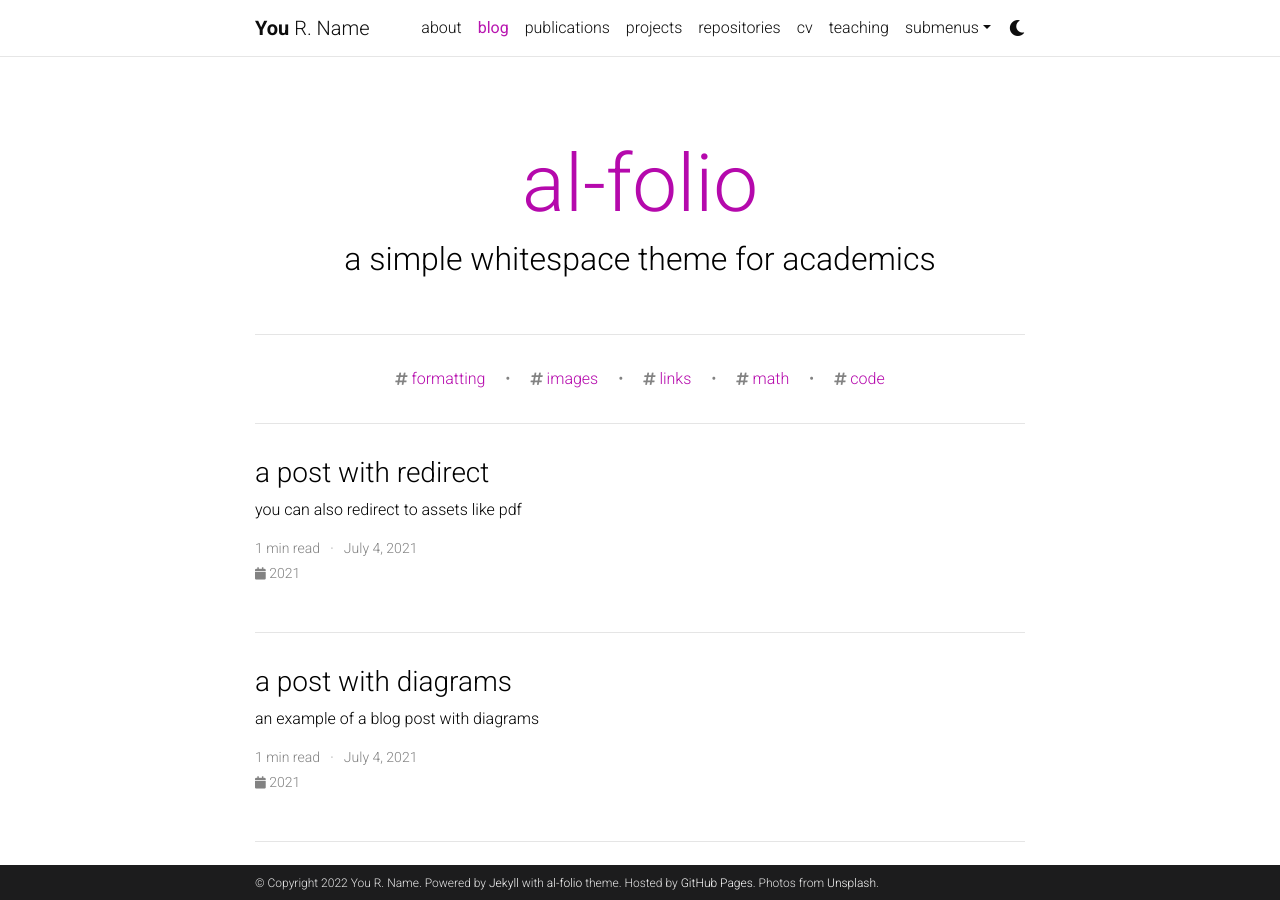
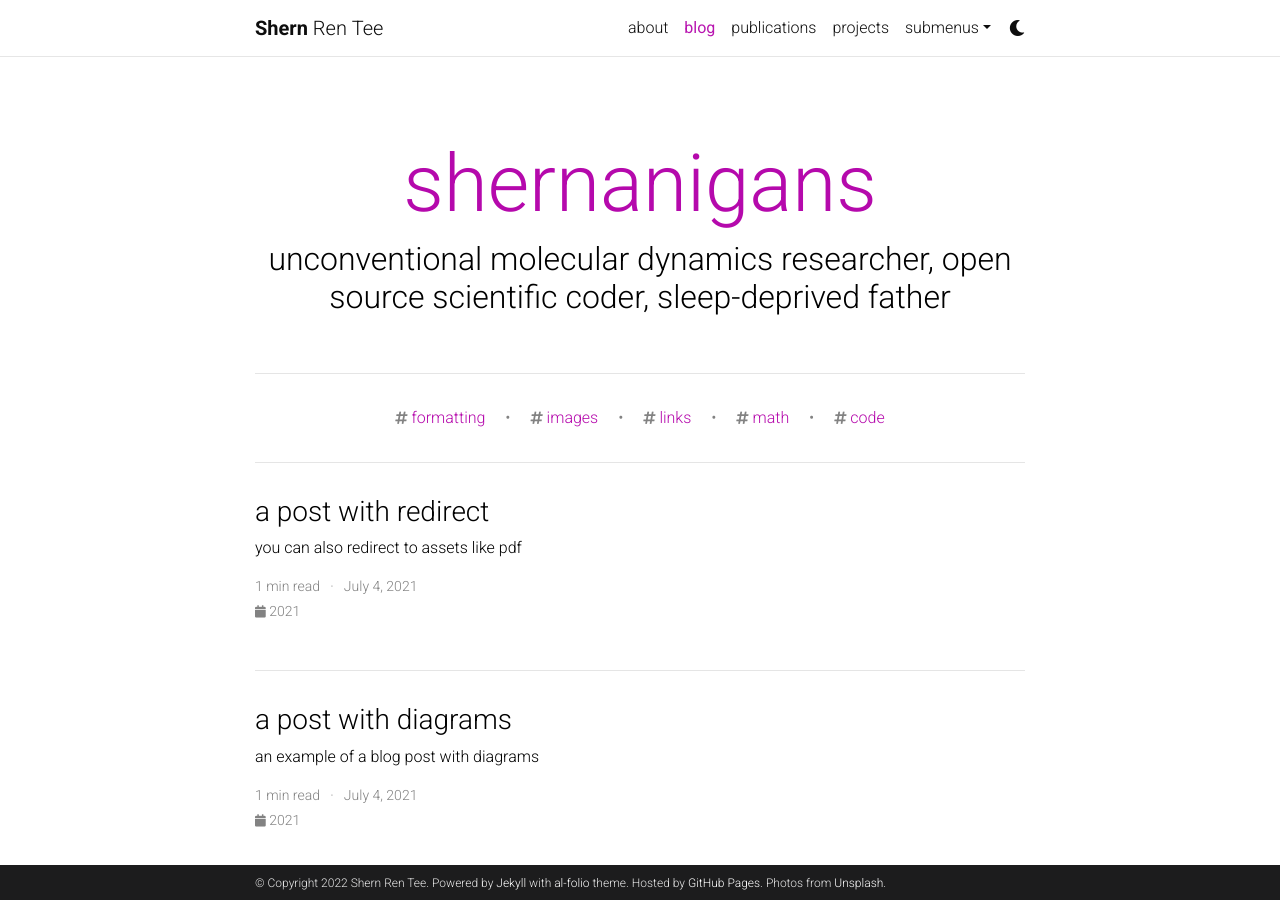
Before and after one commit to srtee/srtee.github.io, a Jekyll site: the page built from blog/index.html, in a window 1280 px wide and 900 px high. Built offline with Jekyll 4.4.1, drawn with Linux system fonts in a browser that asks for light colours; the list of posts is cut into pages by our own code; comment, search, counter and statistics services are not loaded; a style sheet for code colours, icons or effects is not loaded.

```diff
--- a/_config.yml
+++ b/_config.yml
@@ -3,23 +3,25 @@
 # -----------------------------------------------------------------------------
 
 title: blank # the website title (if blank, full name will be used instead)
-first_name: You
-middle_name: R.
-last_name: Name
-email: you@example.com
+first_name: Shern
+middle_name: Ren
+last_name: Tee
+email: shernren@gmail.com
 description: > # the ">" symbol means to ignore newlines until "footer_text:"
-  A simple, whitespace theme for academics. Based on [*folio](https://github.com/bogoli/-folio) design.
+  unconventional molecular dynamics researcher, open source scientific coder, sleep-deprived father
 footer_text: >
   Powered by <a href="https://jekyllrb.com/" target="_blank">Jekyll</a> with <a href="https://github.com/alshedivat/al-folio">al-folio</a> theme.
   Hosted by <a href="https://pages.github.com/" target="_blank">GitHub Pages</a>.
   Photos from <a href="https://unsplash.com" target="_blank">Unsplash</a>.
-keywords: jekyll, jekyll-theme, academic-website, portfolio-website  # add your own keywords or leave empty
+keywords: >
+  molecular-dynamics, nonequilibrium, statistical-mechanics, constant-potential,
+  electrode, LAMMPS, C++, FAIR, open-source, academia
 
 lang: en # the language of your site (for example: en, fr, cn, ru, etc.)
 icon: ⚛️  # the emoji used as the favicon (alternatively, provide image name in /assets/img/)
 
-url: https://alshedivat.github.io # the base hostname & protocol for your site
-baseurl: /al-folio # the subpath of your site, e.g. /blog/
+url: https://srtee.github.io # the base hostname & protocol for your site
+baseurl: # the subpath of your site, e.g. /blog/
 last_updated: false # set to true if you want to display last updated in the footer
 impressum_path:  # set to path to include impressum link in the footer, use the same path as permalink in a page, helps to conform with EU GDPR
 
@@ -67,13 +69,13 @@ og_image: # The site-wide (default for all links) Open Graph preview image
 # Social integration
 # -----------------------------------------------------------------------------
 
-github_username: # your GitHub user name
+github_username: srtee
 gitlab_username: # your GitLab user name
 twitter_username: # your Twitter handle
 linkedin_username: # your LinkedIn user name
-scholar_userid: # your Google Scholar ID
+scholar_userid: JgXtTSUAAAAJ
 semanticscholar_id: # your Semantic Scholar ID
-orcid_id: # your ORCID ID
+orcid_id: 0000-0003-2701-005X
 medium_username: # your Medium username
 quora_username: # your Quora username
 publons_id: # your ID on Publons
@@ -110,9 +112,10 @@ bing_site_verification:  # out your bing-site-verification ID (Bing Webmaster)
 # Blog
 # -----------------------------------------------------------------------------
 
-blog_name: al-folio # blog_name will be displayed in your blog page
+blog_name: shernanigans # blog_name will be displayed in your blog page
 blog_nav_title: blog # your blog must have a title for it to be displayed in the nav bar
-blog_description: a simple whitespace theme for academics
+blog_description: >
+  unconventional molecular dynamics researcher, open source scientific coder, sleep-deprived father
 permalink: /blog/:year/:title/
 
 # Pagination
@@ -120,15 +123,15 @@ pagination:
   enabled: true
 
 # Comments
-disqus_shortname: al-folio # put your disqus shortname
+disqus_shortname: # al-folio # put your disqus shortname
 # https://help.disqus.com/en/articles/1717111-what-s-a-shortname
 
 # External sources.
 # If you have blog posts published on medium.com or other exteranl sources,
 # you can display them in your blog by adding a link to the RSS feed.
 external_sources:
-  - name: medium.com
-    rss_url: https://medium.com/@al-folio/feed
+  #  - name: medium.com
+  #  rss_url: https://medium.com/@al-folio/feed
 
 # -----------------------------------------------------------------------------
 # Collections
@@ -230,10 +233,10 @@ display_tags: ['formatting', 'images', 'links', 'math', 'code'] # this tags will
 
 scholar:
 
-  last_name: [Einstein]
-  first_name: [Albert, A.]
+  last_name: [Tee]
+  first_name: [Shern, R.]
 
-  style: apa
+  style: american-chemical-society
   locale: en
 
   source: /_bibliography/
```
Also changed, not shown: _news/announcement_1.md (deleted, +0 -7 lines), _news/announcement_2.md (deleted, +0 -31 lines), _news/announcement_3.md (deleted, +0 -7 lines), _pages/about.md (+4 -8 lines), _pages/cv.md (deleted, +0 -8 lines), _pages/repositories.md (deleted, +0 -30 lines), _pages/teaching.md (deleted, +0 -12 lines), 1 other file.
